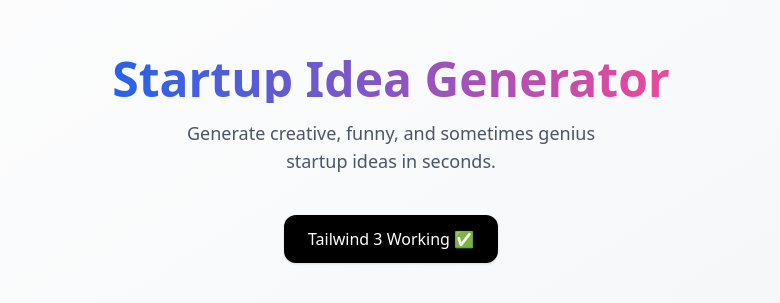
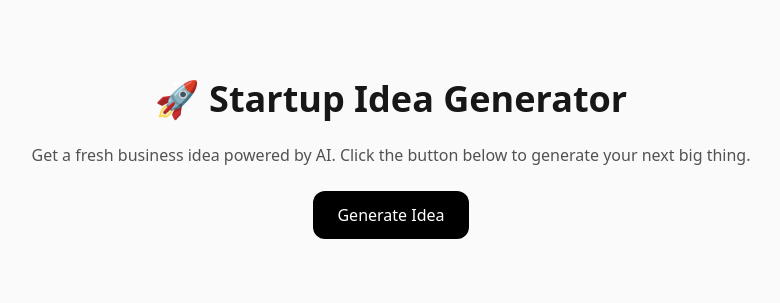
Before and after one commit to mehdi-zayani/mz-startup-generator, a Next.js app: page / in a window 1280 px wide. Shown: the part 241-544 px from the top of the page, without its empty margins (249-1029 px from the left). Built offline with nearby package versions, Linux system fonts and the light colour scheme.

Commit message:
feat(api): add /api/generate route using OpenAI for startup idea generation

```diff
--- a/package.json
+++ b/package.json
@@ -10,6 +10,7 @@
   },
   "dependencies": {
     "next": "16.0.1",
+    "openai": "^6.8.1",
     "react": "19.2.0",
     "react-dom": "19.2.0"
   },
--- /dev/null
+++ b/src/app/api/generate/route.ts
@@ -0,0 +1,29 @@
+import { NextResponse } from "next/server";
+import OpenAI from "openai";
+
+const client = new OpenAI({
+  apiKey: process.env.OPENAI_API_KEY,
+});
+
+export async function POST(req: Request) {
+  try {
+    const { topic } = await req.json();
+
+    const prompt = topic
+      ? `Generate a creative startup idea related to "${topic}". Include a short description and potential market.`
+      : "Generate a random unique startup idea with a catchy name, short description, and potential audience.";
+
+    const completion = await client.chat.completions.create({
+      model: "gpt-4o-mini",
+      messages: [{ role: "user", content: prompt }],
+      max_tokens: 150,
+    });
+
+    const idea = completion.choices[0]?.message?.content ?? "No idea generated.";
+
+    return NextResponse.json({ idea });
+  } catch (error: any) {
+    console.error(error);
+    return NextResponse.json({ error: "Failed to generate idea" }, { status: 500 });
+  }
+}
--- a/src/app/layout.tsx
+++ b/src/app/layout.tsx
@@ -3,13 +3,13 @@ import "../styles/globals.css";
 
 export const metadata: Metadata = {
   title: "Startup Idea Generator",
-  description: "Generate creative, funny, and random startup ideas in seconds.",
+  description: "Generate unique startup ideas instantly with AI.",
 };
 
 export default function RootLayout({ children }: { children: React.ReactNode }) {
   return (
     <html lang="en">
-      <body className="min-h-screen bg-gradient-to-br from-white via-gray-50 to-gray-100 text-gray-900 antialiased">
+      <body className="bg-neutral-50 text-neutral-900 min-h-screen flex flex-col items-center justify-center">
         {children}
       </body>
     </html>
--- a/src/app/page.tsx
+++ b/src/app/page.tsx
@@ -1,16 +1,14 @@
-export default function Home() {
+export default function HomePage() {
   return (
-    <main className="flex min-h-screen flex-col items-center justify-center text-center p-6">
-      <h1 className="text-5xl font-bold mb-4 bg-gradient-to-r from-blue-600 to-pink-500 bg-clip-text text-transparent">
-        Startup Idea Generator
-      </h1>
-      <p className="text-lg text-gray-600 max-w-md">
-        Generate creative, funny, and sometimes genius startup ideas in seconds.
+    <main className="text-center space-y-6">
+      <h1 className="text-4xl font-bold">🚀 Startup Idea Generator</h1>
+      <p className="text-neutral-600">
+        Get a fresh business idea powered by AI. Click the button below to generate your next big
+        thing.
       </p>
-
-      <div className="mt-10 px-6 py-3 bg-black text-white rounded-xl shadow hover:bg-gray-800 transition">
-        Tailwind 3 Working ✅
-      </div>
+      <button className="px-6 py-3 bg-black text-white rounded-xl hover:bg-neutral-800 transition">
+        Generate Idea
+      </button>
     </main>
   );
 }
--- a/src/styles/globals.css
+++ b/src/styles/globals.css
@@ -2,7 +2,9 @@
 @tailwind components;
 @tailwind utilities;
 
-/* Global overrides or base styles */
+html,
 body {
-  @apply antialiased;
+  height: 100%;
+  margin: 0;
+  font-family: system-ui, sans-serif;
 }
--- a/tailwind.config.js
+++ b/tailwind.config.js
@@ -1,10 +1,6 @@
 /** @type {import('tailwindcss').Config} */
 module.exports = {
-  content: [
-    "./app/**/*.{js,ts,jsx,tsx}",
-    "./components/**/*.{js,ts,jsx,tsx}",
-    "./src/**/*.{js,ts,jsx,tsx,css}",
-  ],
+  content: ["./src/app/**/*.{js,ts,jsx,tsx}", "./src/components/**/*.{js,ts,jsx,tsx}"],
   theme: {
     extend: {},
   },
```
Also changed, not shown: 1 other file (tests, documents, lock files or other folders).
